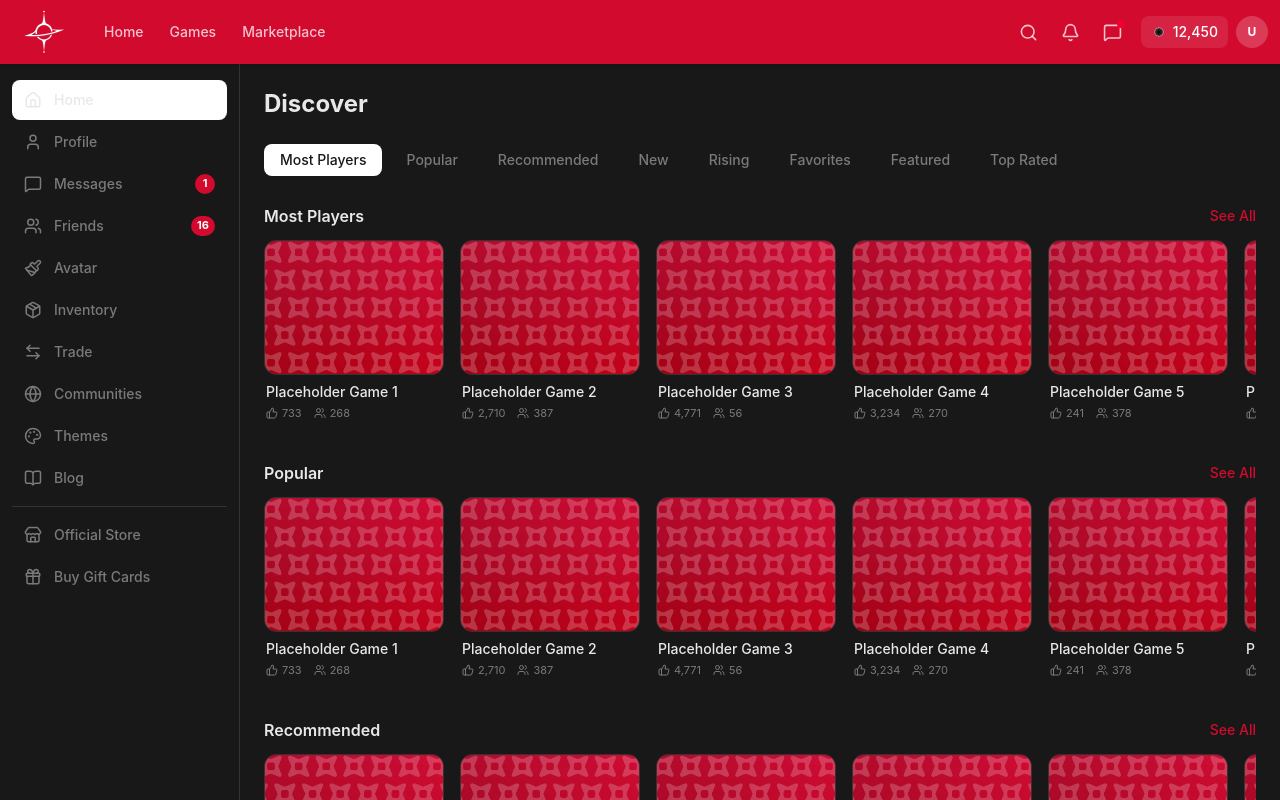
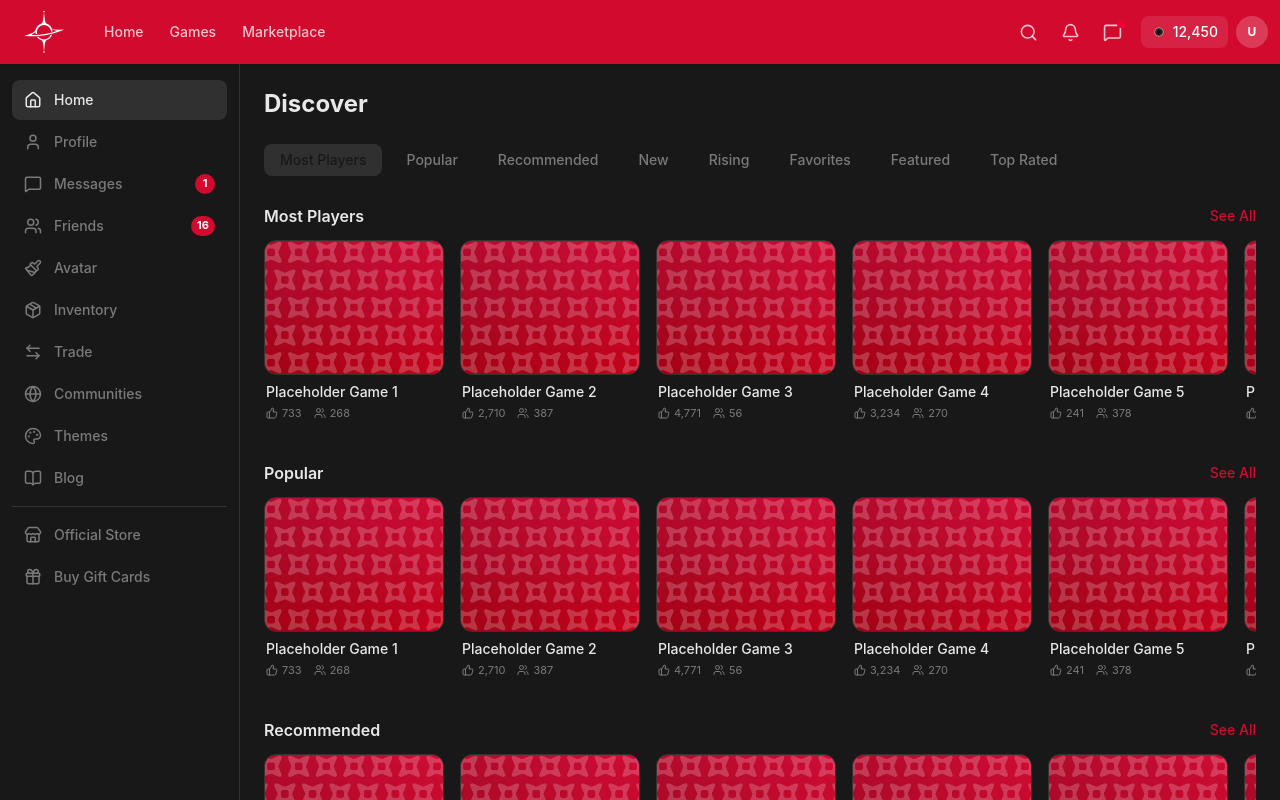
Before and after one commit to Pwooooo/Sox, a React (Vite) app: page / in a window 1280 px wide. Shown: the top 800 px of the page. Built offline with nearby package versions, Linux system fonts and the light colour scheme.

Commit message:
fix: subtle highlight again

```diff
--- a/src/index.css
+++ b/src/index.css
@@ -13,7 +13,7 @@
   --color-secondary-foreground: #b0b0b0;
   --color-muted: #2a2a2a;
   --color-muted-foreground: #7a7a7a;
-  --color-accent: #ffffff;
+  --color-accent: rgba(255, 255, 255, 0.1);
   --color-accent-foreground: #181818;
   --color-destructive: oklch(60% 0.25 22);
   --color-destructive-foreground: oklch(100% 0 0);
```
